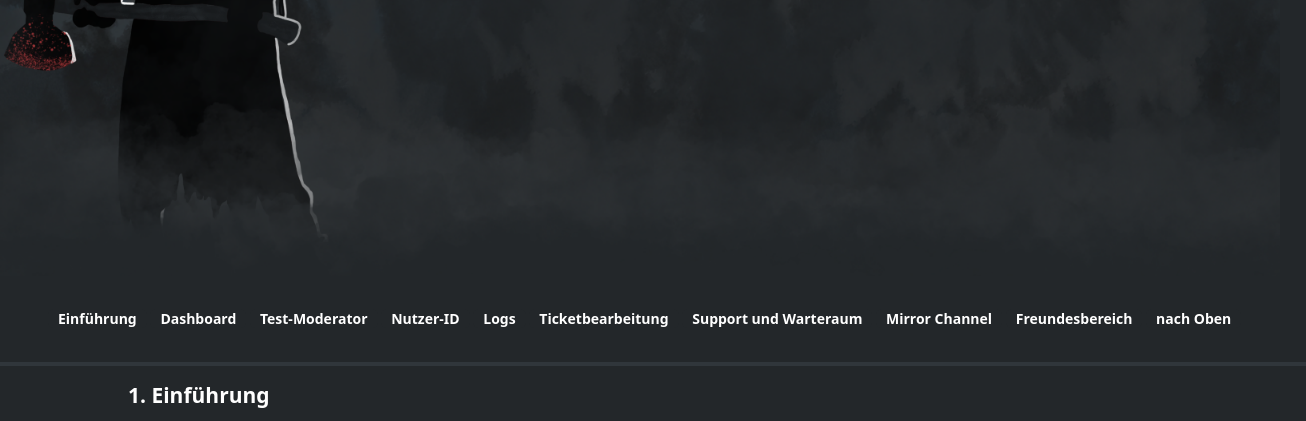
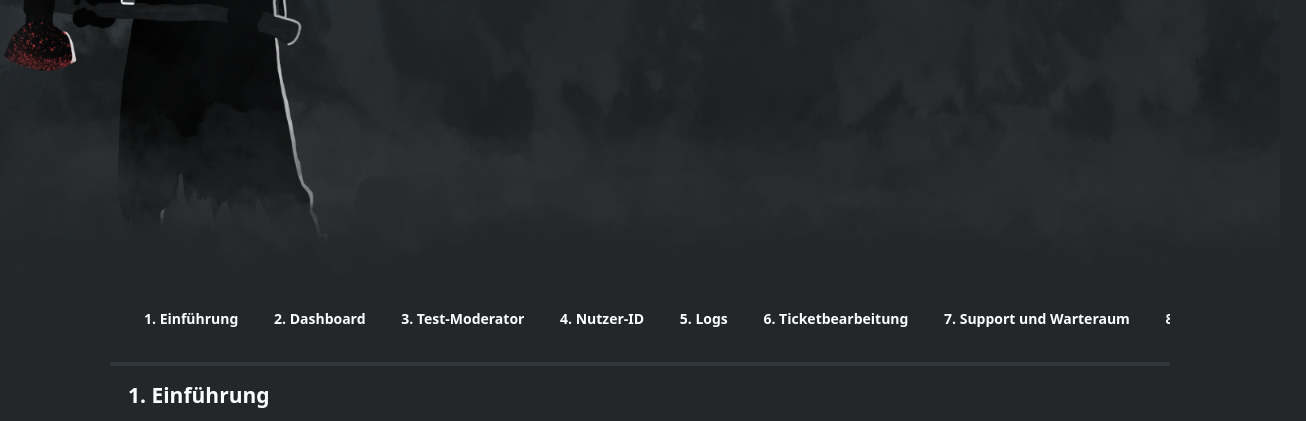
Before and after one commit to Treybit/DBDServer, a plain HTML site: page index.html in a window 1280 px wide. Shown: the part 366-787 px from the top of the page, 1306 px wide, since content can reach past the window. Drawn offline with Linux system fonts and the light colour scheme.

Commit message:
Navbar verbessert, ist nun zentriert und hat eine kleine Scrollbar.

```diff
--- a/css/style.css
+++ b/css/style.css
@@ -96,12 +96,12 @@ footer{
 }
 /* Navigation Styling mit ChatGPT*/
 .navbar {
-  position: sticky;              /* bleibt beim Scrollen sichtbar */
+	width:80%;
+	margin: auto;
+  position: sticky;             /* bleibt beim Scrollen sichtbar */
   top: 0;                       /* am oberen Rand */
-  left: 0;
-  width: 100%;                  /* volle Breite */
   display: flex;                /* nebeneinander */
-  justify-content: center;      /* auf Desktop mittig */
+  justify-content: left;        /* auf Desktop mittig */
   flex-wrap: nowrap;            /* kein Umbruch */
   overflow-x: auto;             /* horizontales Scrollen bei zu vielen Links */
   white-space: nowrap;
@@ -109,10 +109,12 @@ footer{
   border-bottom: 4px solid #30363b;
   padding: 18px;
   -webkit-overflow-scrolling: touch; /* weiches Scrollen auf iOS */
-  scrollbar-width: none;        /* Firefox: Scrollbar ausblenden */
+  scrollbar-width: thin;        /* Firefox: dünne Scrollbar */
   z-index: 1000;                /* über Inhalt legen */
 }
-
+.navbar ul {
+  padding-left: 0px;
+}
 .navbar li {
   display: inline;
 }
@@ -122,16 +124,7 @@ footer{
   font-weight: bold;
   color: #ffffff;
   background-color: #23272A;
-  padding: 0 10px;              /* etwas Abstand zwischen den Links */
-}
-/* Mobile: Links linksbündig statt mittig */
-@media (max-width: 1500px) {
-  .navbar {
-    justify-content: flex-start;
-    padding-left: 8px;
-    overflow-x: auto;             /* horizontales Scrollen bei zu vielen Links */
-
-  }
+  padding: 0 16px;              /* etwas Abstand zwischen den Links */
 }
 
 
--- a/index.html
+++ b/index.html
@@ -13,16 +13,16 @@
 
 		<nav class="navbar">
 			<ul>
-				<li><a href="#einfuehrung">Einführung</a></li>
-				<li><a href="#dashboard">Dashboard</a></li>
-				<li><a href="#testmod">Test-Moderator</a></li>
-				<li><a href="#nutzerid">Nutzer-ID</a></li>
-				<li><a href="#logs">Logs</a></li>
-				<li><a href="#ticketbearbeitung">Ticketbearbeitung</a></li>
-				<li><a href="#support">Support und Warteraum</a></li>
-				<li><a href="#mirror">Mirror Channel</a></li>
-				<li><a href="#freundesbereich">Freundesbereich</a></li>
-				<li><a href="#nachoben">nach Oben</a></li>
+				<li><a href="#einfuehrung">1. Einführung</a></li>
+				<li><a href="#dashboard">2. Dashboard</a></li>
+				<li><a href="#testmod">3. Test-Moderator</a></li>
+				<li><a href="#nutzerid">4. Nutzer-ID</a></li>
+				<li><a href="#logs">5. Logs</a></li>
+				<li><a href="#ticketbearbeitung">6. Ticketbearbeitung</a></li>
+				<li><a href="#support">7. Support und Warteraum</a></li>
+				<li><a href="#mirror">8. Mirror Channel</a></li>
+				<li><a href="#freundesbereich">9. Freundesbereich</a></li>
+				<li><a href="#nachoben">nach oben</a></li>
 			</ul>
 		</nav>
 
```
